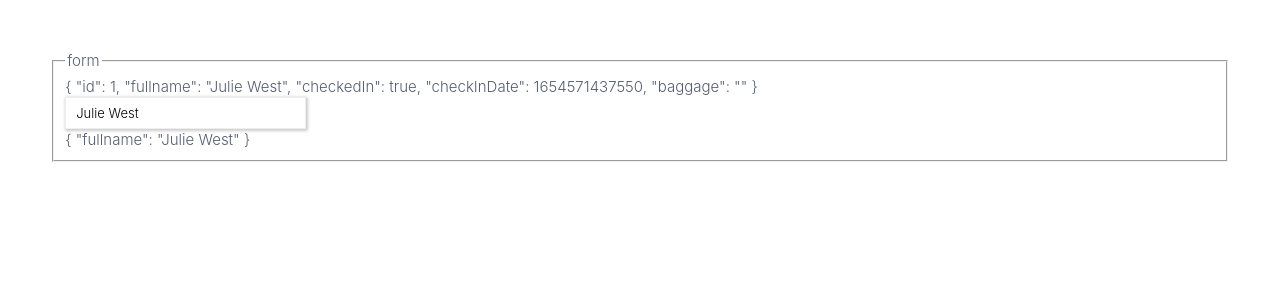
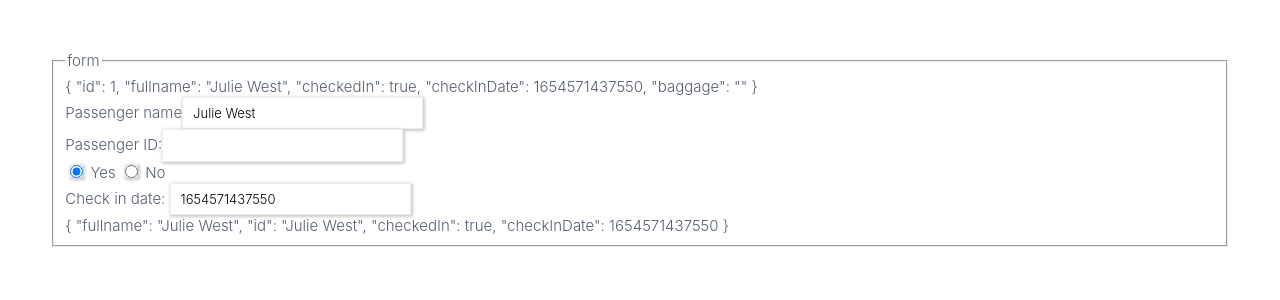
Before and after one commit to brunoredes/ultimatecourses-angular, an Angular app: page / in a window 1280 px wide. Shown: the top 300 px of the page. Built offline with nearby package versions, Linux system fonts and the light colour scheme; data requests are answered from the project's data file.

Commit message:
feat: added radio input bind to form

```diff
--- a/src/app/modules/passenger-dashboard/components/passenger-form/passenger-form.component.html
+++ b/src/app/modules/passenger-dashboard/components/passenger-form/passenger-form.component.html
@@ -3,11 +3,49 @@
     <legend>form</legend>
     {{ detail | json }}
     <div>
-        <input type="text" name="fullname" [ngModel]="detail?.fullname">
+      <label for="fullname">Passenger name</label>
+      <input
+        type="text"
+        name="fullname"
+        id="fullname"
+        [ngModel]="detail?.fullname"
+      />
+    </div>
+    <div>
+      <label for="id">Passenger ID:</label>
+      <input type="number" name="id" id="id" [ngModel]="detail?.fullname" />
     </div>
 
     <div>
-        {{form.value | json}}
+      <label for="checkedIn">
+        <input
+          type="radio"
+          name="checkedIn"
+          id="checkedIn"
+          [value]="true"
+          [ngModel]="detail?.checkedIn"
+          (ngModelChange)="toggleCheckIn($event)"
+        />
+        Yes
+      </label>
+      <label for="notChecked">
+        <input
+          type="radio"
+          name="checkedIn"
+          id="notCheckedIn"
+          [value]="false"
+          [ngModel]="detail?.checkedIn"
+          (ngModelChange)="toggleCheckIn($event)"
+        />
+        No
+      </label>
     </div>
+
+    <div *ngIf="form.value.checkedIn">
+      Check in date:
+      <input type="number" name="checkInDate" id="" [ngModel]="detail?.checkInDate">
+    </div>
+
+    {{ form.value | json }}
   </fieldset>
 </form>
--- a/src/app/modules/passenger-dashboard/components/passenger-form/passenger-form.component.ts
+++ b/src/app/modules/passenger-dashboard/components/passenger-form/passenger-form.component.ts
@@ -11,4 +11,10 @@ export class PassengerFormComponent implements OnInit {
   constructor() {}
 
   ngOnInit(): void {}
+
+  public toggleCheckIn(checkedIn: boolean) {
+    if(checkedIn) {
+      this.detail.checkInDate = Date.now();
+    }
+  }
 }
--- a/src/app/modules/passenger-dashboard/models/passenger.interface.ts
+++ b/src/app/modules/passenger-dashboard/models/passenger.interface.ts
@@ -2,7 +2,7 @@ export interface Passenger {
   id: number;
   fullname: string;
   checkedIn: boolean;
-  checkInDate: number | null;
+  checkInDate?: number;
   baggage: string
 }
 
```
